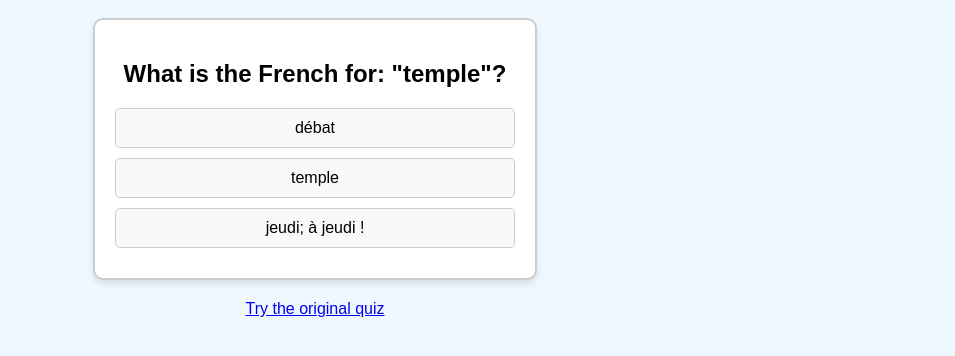
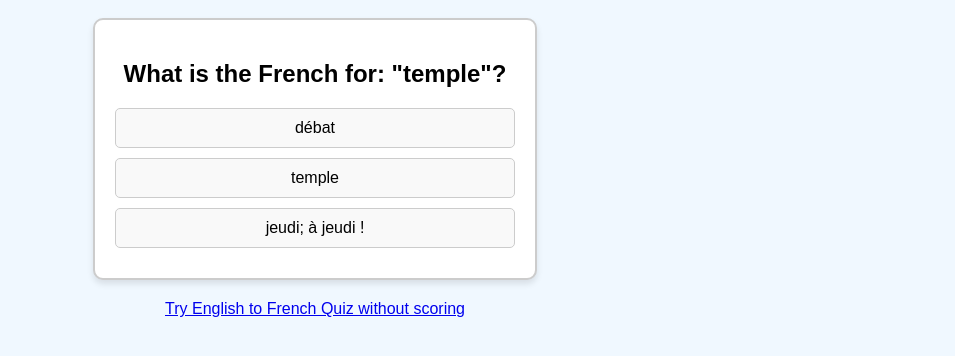
Before and after one commit to acgeospatial/french-quiz, a plain HTML site: page english-quiz-with-score.html in a window 1280 px wide. Shown: the part 60-416 px from the top of the page, without its empty margins (325-1280 px from the left). Drawn offline with nearby package versions, Linux system fonts and the light colour scheme.

Commit message:
Update english-quiz-with-score.html

```diff
--- a/english-quiz-with-score.html
+++ b/english-quiz-with-score.html
@@ -61,7 +61,7 @@
     </div>
 
     <div style="margin-top: 20px;">
-        <a href="index.html">Try the original quiz</a>
+        <a href="quiz-english-french.html">Try English to French Quiz without scoring</a>
     </div>
 
     <script src="https://cdnjs.cloudflare.com/ajax/libs/PapaParse/5.3.2/papaparse.min.js"></script>
```
